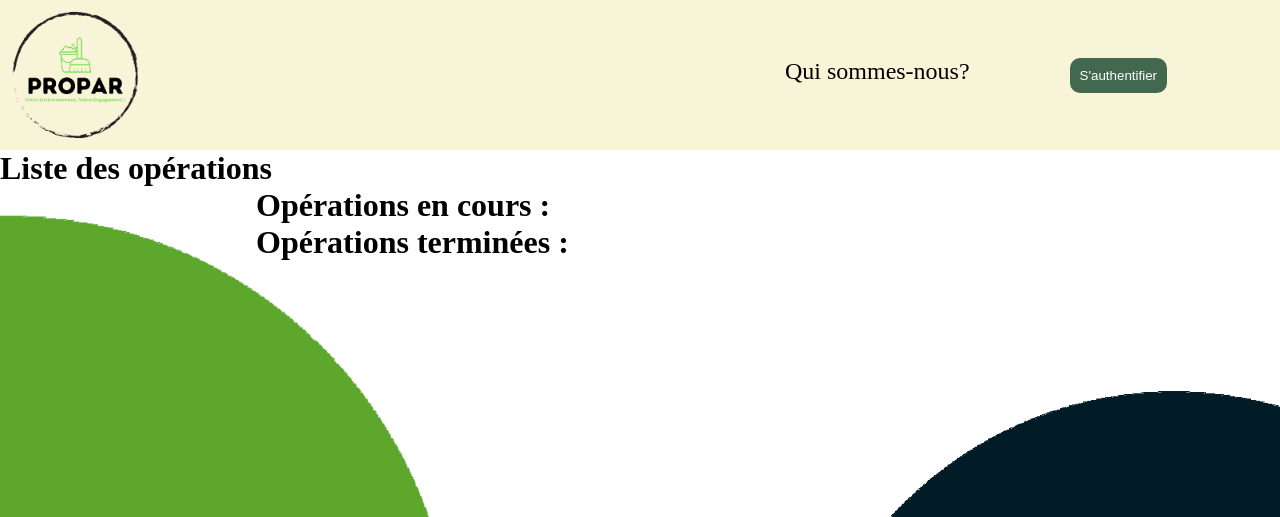
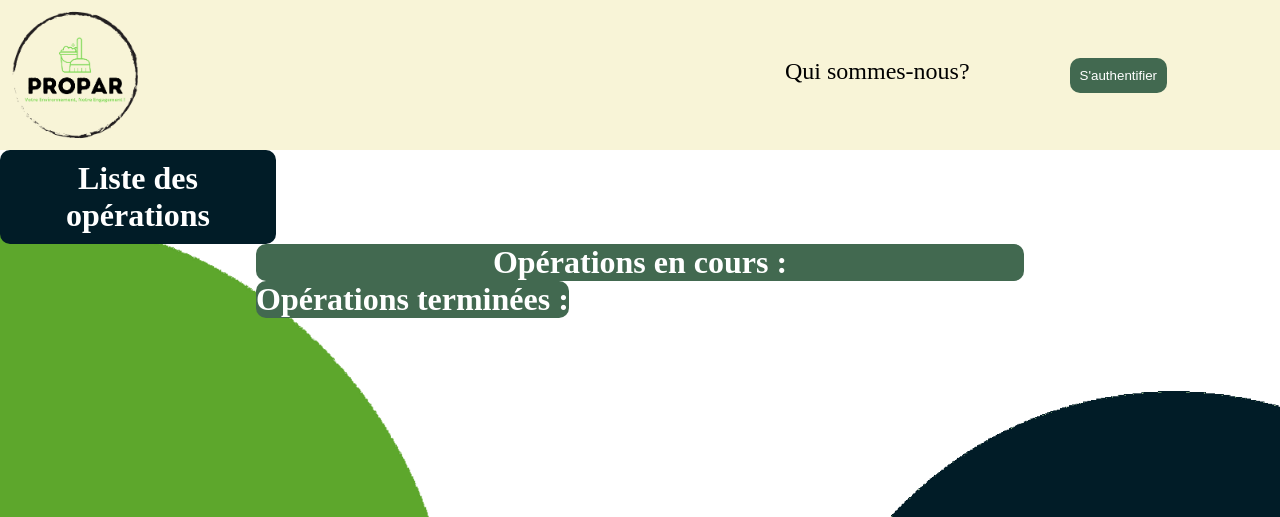
Before and after one commit to Aliiel/Propar, a Symfony app: template templates/accueil/index.html.twig in a window 1280 px wide. Shown: the top 517 px of the page. Run offline with Twig, Linux system fonts and the light colour scheme; the template is opened without the code that fills it, so the values that code supplies are empty; some libraries are stand-ins or nearby versions; some web fonts are replaced.

Commit message:
modif css

```diff
--- a/public/css/accueil.css
+++ b/public/css/accueil.css
@@ -1,6 +1,19 @@
 *{
     margin: 0;
     padding: 0;
+}
+
+@font-face {
+    font-family: 'Poppins Light';
+    src: url(../font/Poppins-Light.ttf);
+}
+@font-face {
+    font-family: 'Poppins Medium';
+    src: url(../font/Poppins-Medium.ttf);
+}
+@font-face {
+    font-family: 'Poppins Regular';
+    src: url(../font/Poppins-Regular.ttf);
 }
 
 body{
@@ -9,6 +22,24 @@ body{
     background-repeat: no-repeat;
     background-position: center;
     background-attachment: fixed;
+}
+
+h1{
+    font-family: 'Poppins Medium';
+    background-color: #011C27;
+    border-radius: 10px;
+    color: white;
+    padding: 10px;
+    width: 20%;
+    text-align: center;
+}
+
+h2{
+    font-family: 'Poppins Light';
+    background-color: #426950;
+    color: white;
+    border-radius: 10px;
+    text-align: center;
 }
 
 button{
```
Also changed, not shown: 2 other files.
